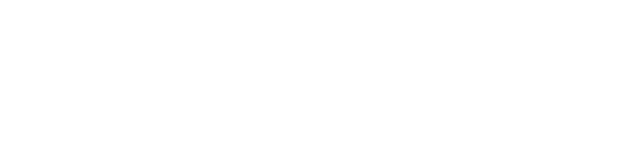
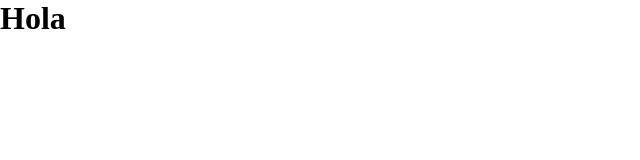
Before and after one commit to BrayanEstevezC/Curso-CSS, a plain HTML site: page index.html in a window 1280 px wide. Shown: the whole page, without its empty margins (0-640 px from the left). Drawn offline with Linux system fonts and the light colour scheme.

Commit message:
Actualizacion

```diff
--- a/index.html
+++ b/index.html
@@ -8,6 +8,6 @@
     <link rel="stylesheet" href="style.css">
 </head>
 <body>
-
+    <h1>Hola</h1>
 </body>
 </html>
--- a/style.css
+++ b/style.css
@@ -2,3 +2,6 @@
     box-sizing: border-box;
     margin: 0;
 }
+h1{
+    font-size: 2rem;
+}
```
